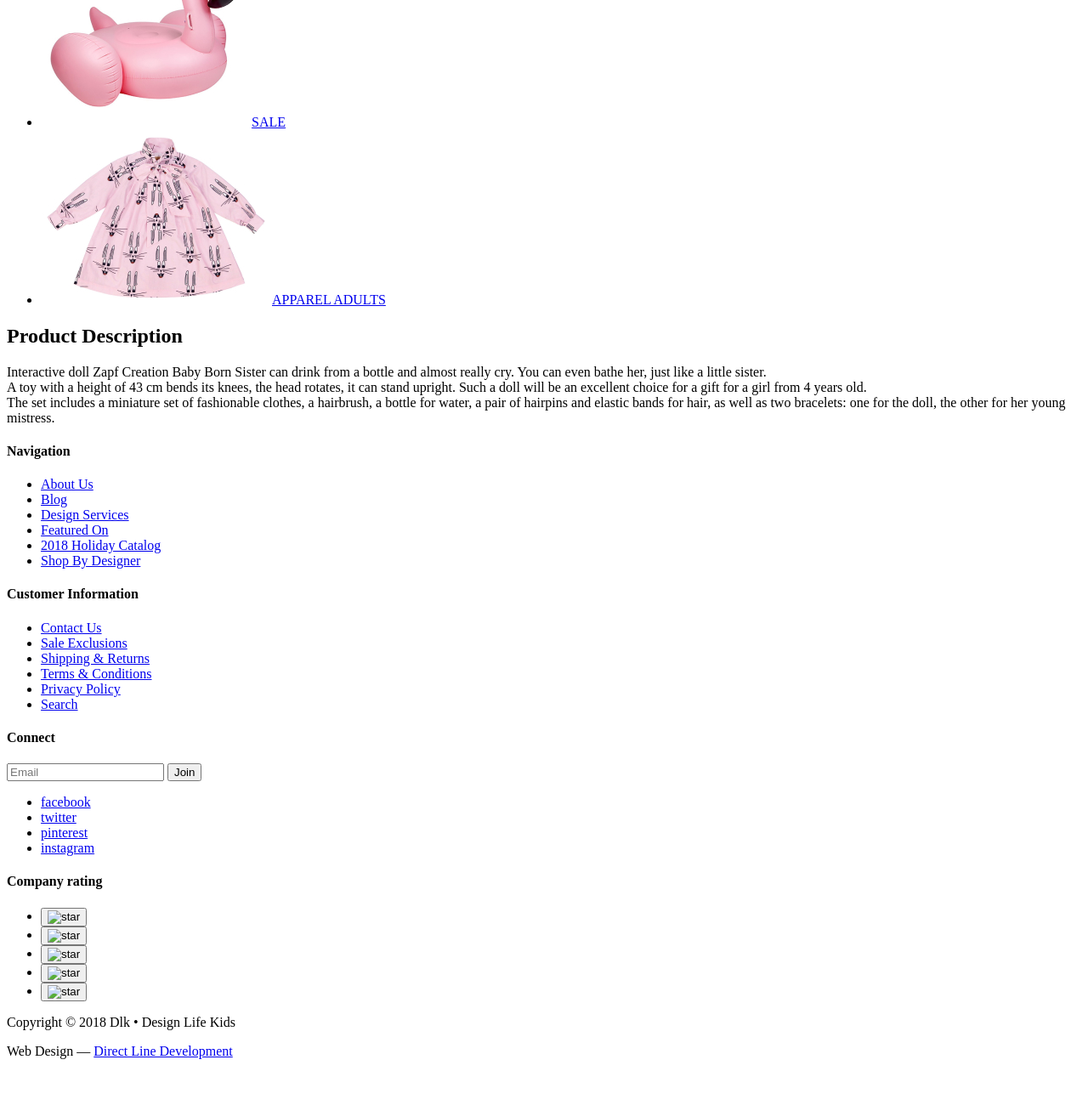
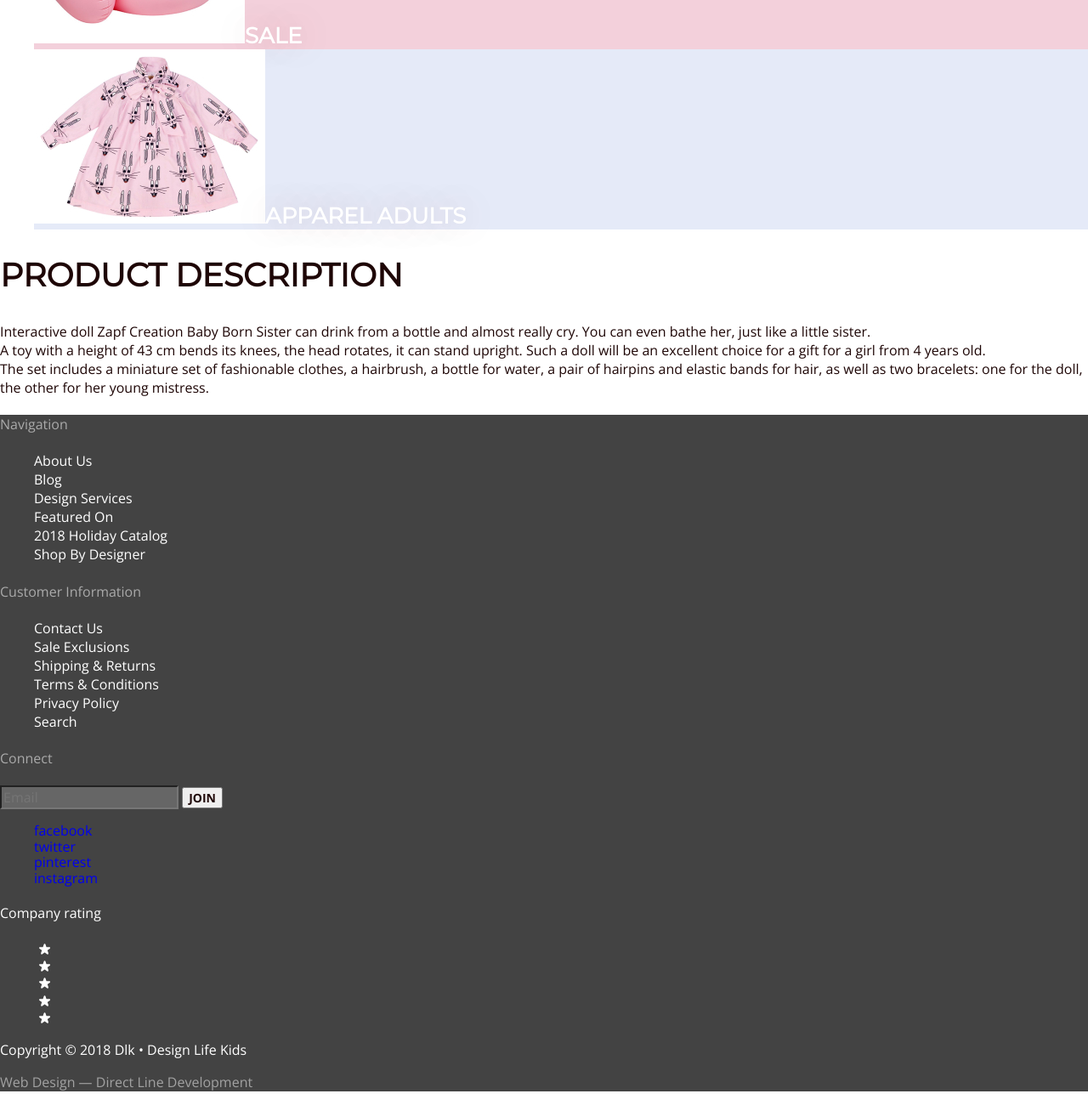
Before and after one commit to dl-academy-edu/mr-zaharova-ekaterina-1, a plain HTML site: page pages/catalog/index.html in a window 1280 px wide. Shown: the part 1388-2688 px from the top of the page at 85% size. Before the commit the page ends 2650 px from the top, so only its background shows below. Drawn offline with nearby package versions, Linux system fonts and the light colour scheme.

Commit message:
css
набросала немного для начала css на вторую страницу

```diff
--- a/pages/catalog/index.html
+++ b/pages/catalog/index.html
@@ -4,6 +4,10 @@
     <head>
         <meta charset="UTF-8">
         <meta name="viewport" content="width=device-width, initial-scale=1.0">
+        <link href="https://fonts.googleapis.com/css2?family=Crimson+Text:ital@1&family=Montserrat&family=Open+Sans:wght@400;700&display=swap" rel="stylesheet">
+        <link rel="stylesheet" href="https://necolas.github.io/normalize.css/8.0.1/normalize.css">
+        <link rel="stylesheet" href="/common.css">
+        <link rel="stylesheet" href="./style.css">
         <title>Document</title>
     </head>
 
@@ -27,57 +31,57 @@
     <main>
         <section class="products">
             <h1 class="menu-title">Category Products</h1>
-            <ul>
-                <li><a class="menu-nav" href="/pages/index.html">Home</a></li>
+            <ul class="menu-list">
+                <li><a class="menu-nav-home" href="/pages/index.html">Home</a></li>
                 <li><img src="/images/Vector.svg" alt="vector"></li>
                 <li><a class="menu-nav"><span property="name">Category</span></a></li>
             </ul>
             <ul class="products-list">
-                <li><a class="product-card" href="#"><img src="/images/clothes.jpg" alt="clothes"><span>APPAREL KIDS</span></a></li>
-                <li><a class="product-card" href="#"><img src="/images/holiday.jpg" alt="holiday shop"><span>HOLIDAY SHOP</span></a></li>
-                <li><a class="product-card" href="#"><img src="/images/toys.jpg" alt="toys"><span>TOYS</span></a></li>
-                <li><a class="product-card" href="#"><img src="/images/accesories.jpg" alt="accesories"><span>ACCESSORIES</span></a></li>
-                <li><a class="product-card" href="#"><img src="/images/sale.jpg" alt="sale"><span>SALE</span></a></li>
-                <li><a class="product-card" href="#"><img src="/images/apparel-adults.jpg" alt="apparel"><span>APPAREL ADULTS</span></a></li>
+                <li class="product-card-1"><a href="#"><img src="/images/clothes.png" alt="clothes"><span class="card-text">APPAREL KIDS</span></a></li>
+                <li class="product-card-2"><a href="#"><img src="/images/holiday.jpg" alt="holiday shop"><span class="card-text">HOLIDAY SHOP</span></a></li>
+                <li class="product-card-3"><a href="#"><img src="/images/toys.jpg" alt="toys"><span class="card-text">TOYS</span></a></li>
+                <li class="product-card-4"><a href="#"><img src="/images/accesories.jpg" alt="accesories"><span class="card-text">ACCESSORIES</span></a></li>
+                <li class="product-card-5"><a href="#"><img src="/images/sale.jpg" alt="sale"><span class="card-text">SALE</span></a></li>
+                <li class="product-card-6"><a href="#"><img src="/images/apparel-adults.jpg" alt="apparel"><span class="card-text">APPAREL ADULTS</span></a></li>
             </ul>
         </section>
         <section>
-            <h2>Product Description</h2>
-            <p>Interactive doll Zapf Creation Baby Born Sister can drink from a bottle and almost really cry. You can even bathe her, just like a little sister.<br>
+            <h2 class="article-header">Product Description</h2>
+            <p class="article-text">Interactive doll Zapf Creation Baby Born Sister can drink from a bottle and almost really cry. You can even bathe her, just like a little sister.<br>
                 A toy with a height of 43 cm bends its knees, the head rotates, it can stand upright. Such a doll will be an excellent choice for a gift for a girl from 4 years old.<br>
                 The set includes a miniature set of fashionable clothes, a hairbrush, a bottle for water, a pair of hairpins and elastic bands for hair, as well as two bracelets: one for the doll, the other for her young mistress.</p>
         </section>
     </main>
     <footer class="footer">
         <section class="footer-nav">
-            <h4 class="footer-nav">Navigation</h4>
+            <h4 class="footer-title nav">Navigation</h4>
             <ul class="footer-nav-list">
-                <li><a href="#">About Us</a></li>
-                <li><a href="#">Blog</a></li>
-                <li><a href="#">Design Services</a></li>
-                <li><a href="#">Featured On</a></li>
-                <li><a href="#">2018 Holiday Catalog</a></li>
-                <li><a href="#">Shop By Designer</a></li>
+                <li><a class="footer-nav-link" href="#">About Us</a></li>
+                <li><a class="footer-nav-link" href="#">Blog</a></li>
+                <li><a class="footer-nav-link" href="#">Design Services</a></li>
+                <li><a class="footer-nav-link" href="#">Featured On</a></li>
+                <li><a class="footer-nav-link" href="#">2018 Holiday Catalog</a></li>
+                <li><a class="footer-nav-link" href="#">Shop By Designer</a></li>
             </ul>
         </section>
         <section class="footer-info">
-            <h4 class="footer-info">Customer Information</h4>
+            <h4 class="footer-title info">Customer Information</h4>
             <ul class="footer-info-list">
-                <li><a href="#">Contact Us</a></li>
-                <li><a href="#">Sale Exclusions</a></li>
-                <li><a href="#">Shipping & Returns</a></li>
-                <li><a href="#">Terms & Conditions</a></li>
-                <li><a href="#">Privacy Policy</a></li>
-                <li><a href="#">Search</a></li>
+                <li><a class="footer-info-link" href="#">Contact Us</a></li>
+                <li><a class="footer-info-link" href="#">Sale Exclusions</a></li>
+                <li><a class="footer-info-link" href="#">Shipping & Returns</a></li>
+                <li><a class="footer-info-link" href="#">Terms & Conditions</a></li>
+                <li><a class="footer-info-link" href="#">Privacy Policy</a></li>
+                <li><a class="footer-info-link" href="#">Search</a></li>
             </ul>
         </section>
-        <h4 class="footer">Connect</h4>
+        <h4 class="footer-title connect">Connect</h4>
         <div class="subscribe-form">
             <form action="URL">
                 <label>
-                    <input type="email" name="email" placeholder="Email">
+                    <input class="email-form" type="email" name="email" placeholder="Email">
                 </label>
-                <button type="submit">Join</button>
+                <button class="button" type="submit">Join</button>
             </form>
         </div>
         <ul class="footer-socialnetworks">
@@ -87,16 +91,16 @@
             <li><a href="#">instagram</a></li>
         </ul>
         <div class="footer-add">
-            <h4 class="footer-add-rating">Company rating</h4>
-            <ul class="footer-add-rating">
-                <li><button><img src="/images/Star.png" alt="star"></button></li>
-                <li><button><img src="/images/Star.png" alt="star"></button></li>
-                <li><button><img src="/images/Star.png" alt="star"></button></li>
-                <li><button><img src="/images/Star.png" alt="star"></button></li>
-                <li><button><img src="/images/Star.png" alt="star"></button></li>
+            <h4 class="footer-rating-title">Company rating</h4>
+            <ul class="footer-rating-list">
+                <li><button class="img-footer"><img src="/images/star.svg" alt="star"></button></li>
+                <li><button class="img-footer"><img src="/images/star.svg" alt="star"></button></li>
+                <li><button class="img-footer"><img src="/images/star.svg" alt="star"></button></li>
+                <li><button class="img-footer"><img src="/images/star.svg" alt="star"></button></li>
+                <li><button class="img-footer"><img src="/images/star.svg" alt="star"></button></li>
             </ul>
-            <p>Copyright © 2018 Dlk • Design Life Kids</p>
-            <p>Web Design — <a href="#">Direct Line Development</a></p>
+            <p class="footer-text">Copyright © 2018 Dlk • Design Life Kids</p>
+            <p class="footer-company">Web Design — <a class="footer-company link" href="#">Direct Line Development</a></p>
         </div>
     </footer>
 </body>
--- /dev/null
+++ b/pages/catalog/style.css
@@ -0,0 +1,220 @@
+/* Header */
+
+.header-nav-link {
+    font-weight: normal;
+    font-size: 14px;
+    line-height: 19px;
+    align-items: center;
+    text-transform: uppercase;
+
+    color: #1E0606;
+}
+
+.header-list {
+    list-style-type: none;
+}
+
+.header-button {
+    background-color: #fff;
+    border: none;
+}
+
+/* Products */
+
+.menu-title {
+    font-family: Montserrat;
+    font-weight: bold;
+    font-size: 40px;
+    line-height: 49px;
+
+    text-transform: uppercase;
+
+    color: #1E0606;
+}
+
+.menu-list {
+    list-style-type: none;
+}
+
+.menu-nav-home {
+    font-family: Crimson Text;
+    font-weight: normal;
+    font-size: 20px;
+    line-height: 25px;
+
+    color: #1E0606;
+}
+
+.menu-nav {
+    font-family: Crimson Text;
+    font-weight: normal;
+    font-size: 20px;
+    line-height: 25px;
+
+    color: #1E0606;
+
+    opacity: 0.5;
+}
+
+.products-list {
+    list-style-type: none;
+}
+
+.product-card-1 {
+    background-color: #DBE4DB;
+}
+
+.product-card-2 {
+    background-color: rgba(186, 142, 107, 0.3);
+}
+
+.product-card-3 {
+    background-color: #F8F2DA;
+}
+
+.product-card-4 {
+    background-color: rgba(9, 3, 79, 0.17);
+}
+
+.product-card-5 {
+    background-color: rgba(207, 68, 111, 0.25);
+}
+
+.product-card-6 {
+    background-color: rgba(125, 151, 218, 0.2);
+}
+
+.card-text {
+    font-family: Montserrat;
+    font-weight: bold;
+    font-size: 26px;
+    line-height: 32px;
+    text-transform: uppercase;
+
+    color: #FFFFFF;
+
+    text-shadow: 0px 0px 40px rgba(147, 3, 3, 0.25);
+}
+
+/* Article */
+
+.article-header {
+    font-family: Montserrat;
+    font-weight: bold;
+    font-size: 38px;
+    line-height: 46px;
+
+    text-transform: uppercase;
+
+    color: #1E0606;
+}
+
+.article-text {
+    font-family: Open Sans;
+    font-weight: normal;
+    font-size: 16px;
+    line-height: 22px;
+
+    color: #1E0606;
+}
+
+/* Footer */
+
+.footer {
+    background: #434343;
+}
+
+.footer-title {
+    font-family: Open Sans;
+    font-weight: normal;
+    font-size: 16px;
+    line-height: 22px;
+
+    color: #AAAAAA;
+}
+
+.footer-nav-list {
+    list-style-type: none;
+}
+
+.footer-nav-link {
+    font-family: Open Sans;
+    font-weight: normal;
+    font-size: 16px;
+    line-height: 22px;
+
+    color: #FFFFFF;
+}
+
+.footer-info-list {
+    list-style-type: none;
+}
+
+.footer-info-link {
+    font-family: Open Sans;
+    font-weight: normal;
+    font-size: 16px;
+    line-height: 22px;
+
+    color: #FFFFFF;
+}
+
+/* Footer form */
+
+.email-form {
+    font-family: Open Sans;
+    font-weight: normal;
+    font-size: 16px;
+    line-height: 22px;
+
+    align-items: center;
+
+    background-color: #666666;
+    color: #EBEBEB;
+}
+
+.footer-socialnetworks {
+    list-style-type: none;
+}
+
+.footer-rating-title {
+    font-family: Open Sans;
+    font-weight: normal;
+    font-size: 16px;
+    line-height: 22px;
+
+    align-items: center;
+
+    color: #FFFFFF;
+}
+
+.footer-rating-list {
+    list-style-type: none;
+}
+
+.img-footer {
+    background: #434343;
+    border: none;
+}
+
+.footer-text {
+    font-family: Open Sans;
+    font-weight: normal;
+    font-size: 16px;
+    line-height: 22px;
+
+    align-items: center;
+
+    color: #FFFFFF;
+}
+
+.footer-company {
+    font-family: Open Sans;
+    font-weight: normal;
+    font-size: 16px;
+    line-height: 22px;
+
+    align-items: center;
+
+    color: #A2A2A2;
+}
```
Lines whose indentation alone changed are shown as unchanged.
